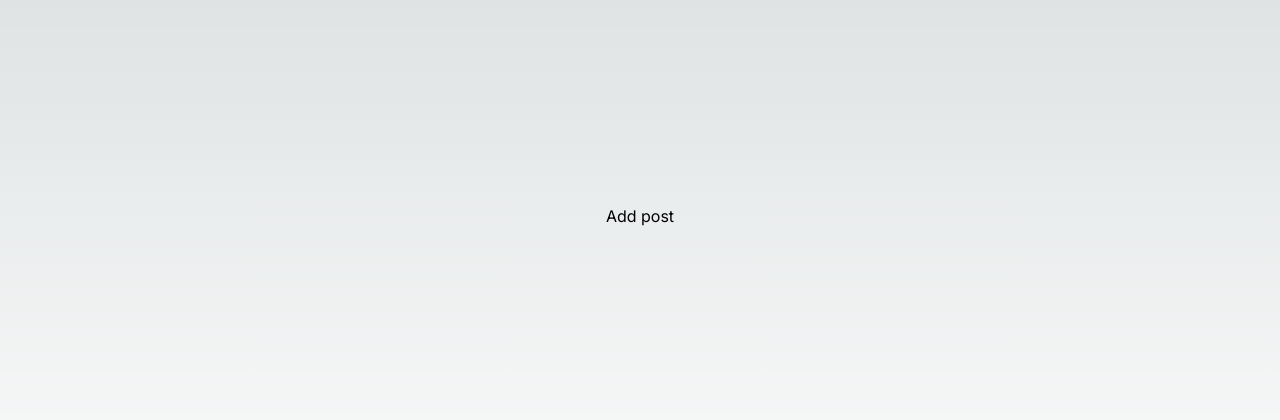
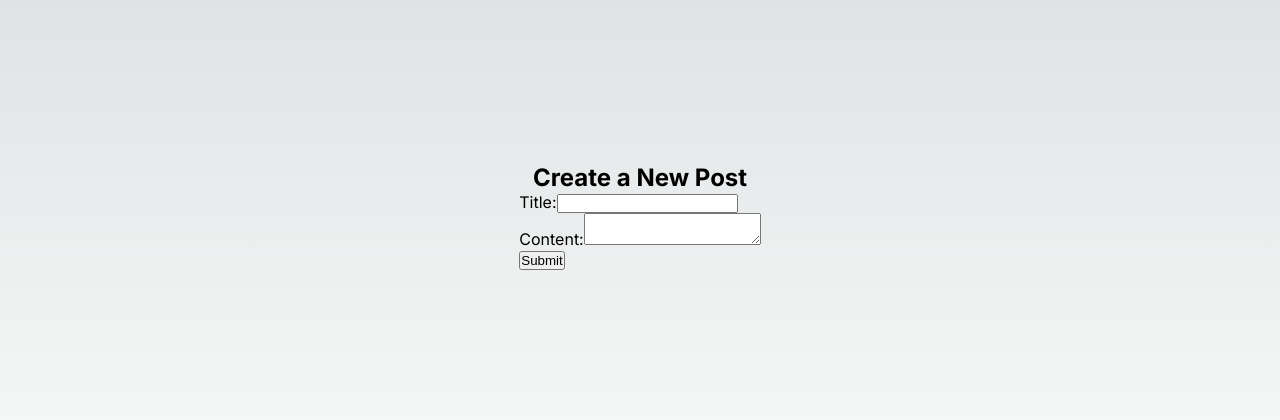
Before and after one commit to mehdisyed3/Next_FullStack, a Next.js app: page /add-post in a window 1280 px wide. Shown: the part 184-604 px from the top of the page. Built offline with nearby package versions, Linux system fonts and the light colour scheme.

Commit message:
wip add post form

```diff
--- a/app/add-post/page.js
+++ b/app/add-post/page.js
@@ -1,11 +1,49 @@
 'use client'
 
-import React from 'react'
+import React, { useState } from 'react'
 import styles from '@/app/page.module.css'
 
 const AddPost = () => {
+  const [title, setTitle] = useState('');
+  const [content, setContent] = useState('');
+
+  const handleSubmit = (e) => {
+    e.preventDefault();
+    // You can perform any action with the title and content here,
+    // such as sending it to a backend server or storing it locally.
+    console.log('>>>> Title:', title);
+    console.log('>>>> Content:', content);
+    // Reset the form fields
+    setTitle('');
+    setContent('');
+  };
+
   return (
-    <div className={styles.main}>Add post</div>
+    <div className={styles.main}>
+      <h2>Create a New Post</h2>
+      <form onSubmit={handleSubmit}>
+        <div>
+          <label htmlFor="title">Title:</label>
+          <input
+            type="text"
+            id="title"
+            value={title}
+            onChange={(e) => setTitle(e.target.value)}
+            required
+          />
+        </div>
+        <div>
+          <label htmlFor="content">Content:</label>
+          <textarea
+            id="content"
+            value={content}
+            onChange={(e) => setContent(e.target.value)}
+            required
+          />
+        </div>
+        <button type="submit">Submit</button>
+      </form>
+    </div>
   )
 }
 
```
